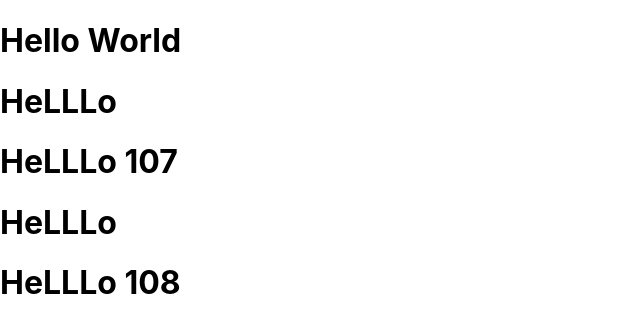
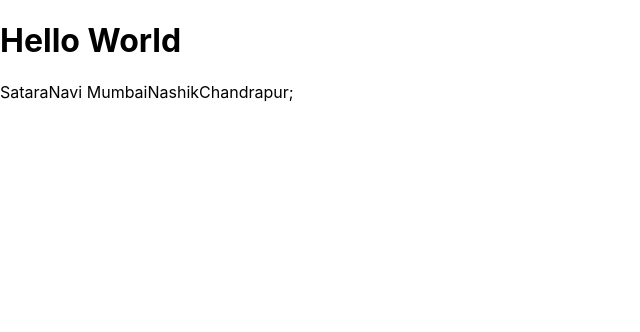
Before and after one commit to SuhasMadane/third-react-app, a React (Create React App) app: page / in a window 1280 px wide. Shown: the top 332 px of the page, without its empty margins (0-640 px from the left). Built offline with nearby package versions, Linux system fonts and the light colour scheme.

Commit message:
normal traverse

```diff
--- a/src/App.js
+++ b/src/App.js
@@ -2,19 +2,13 @@ function App() {
   return (
     <>
       <h1>Hello World</h1>
-      <MessageDemo name="Suhas" email="suhasmadane81@gmail.com" />
-      <MessageDemo name="Tejas" id="107" />
-      <MessageDemo name="Suraj" email="suraj3@gmail.com" />
-      <MessageDemo name="Vaibhav" id="108" />
+      <ListDemo />
     </>
   );
 }
 export default App;
 //destructring
-function MessageDemo({ email, id }) {
-  return (
-    <>
-      <h1>HeLLLo {id}</h1>
-    </>
-  );
+function ListDemo() {
+  let list = ["Satara", "Navi Mumbai", "Nashik", "Chandrapur"];
+  return <>{list.map((item) => item)};</>;
 }
```
